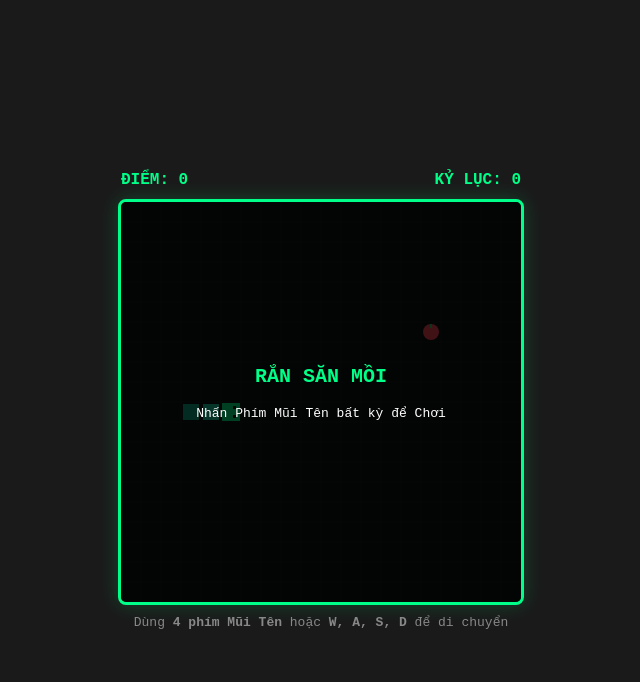
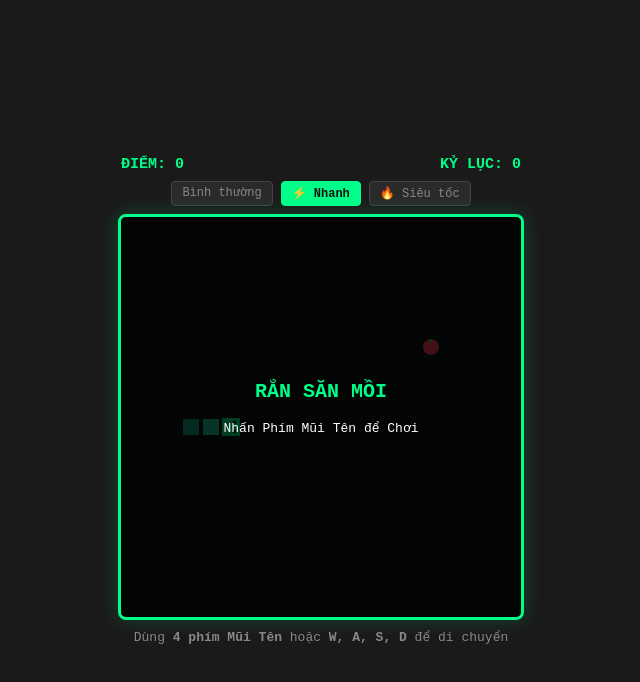
Before and after one commit to VoTrieuBao/dino-runner-game, a plain HTML site: page index.html in a window 1280 px wide. Shown: the whole page, without its empty margins (319-959 px from the left). Drawn offline with Linux system fonts and the light colour scheme.

Commit message:
Update index.html

```diff
--- a/index.html
+++ b/index.html
@@ -31,10 +31,31 @@
     max-width: 400px;
     display: flex;
     justify-content: space-between;
-    margin-bottom: 10px;
-    font-size: 16px;
+    margin-bottom: 8px;
+    font-size: 15px;
     font-weight: bold;
     color: #00ff88;
+  }
+  .speed-selector {
+    display: flex;
+    gap: 8px;
+    margin-bottom: 8px;
+  }
+  .speed-btn {
+    padding: 4px 10px;
+    background: #2a2a2a;
+    color: #888;
+    border: 1px solid #444;
+    border-radius: 4px;
+    font-family: inherit;
+    font-size: 12px;
+    cursor: pointer;
+  }
+  .speed-btn.active {
+    background: #00ff88;
+    color: #111;
+    font-weight: bold;
+    border-color: #00ff88;
   }
   canvas {
     background-color: #0f1410;
@@ -49,7 +70,6 @@
     font-size: 13px;
     color: #888;
   }
-  /* Phím điều hướng cho điện thoại */
   .d-pad {
     display: none;
     margin-top: 14px;
@@ -92,6 +112,13 @@
     <span id="hi-text">KỶ LỤC: 0</span>
   </div>
 
+  <!-- Bộ chọn tốc độ -->
+  <div class="speed-selector">
+    <button class="speed-btn" data-speed="100">Bình thường</button>
+    <button class="speed-btn active" data-speed="70">⚡ Nhanh</button>
+    <button class="speed-btn" data-speed="48">🔥 Siêu tốc</button>
+  </div>
+
   <canvas id="gameCanvas" width="400" height="400" tabindex="0"></canvas>
 
   <div class="hint-text">
@@ -111,13 +138,13 @@ const canvas = document.getElementById('gameCanvas');
 const ctx = canvas.getContext('2d');
 const scoreText = document.getElementById('score-text');
 const hiText = document.getElementById('hi-text');
+const speedBtns = document.querySelectorAll('.speed-btn');
 
-// Tự động nhận diện bàn phím ngay lập tức
 window.addEventListener('load', () => { window.focus(); document.body.focus(); });
 window.addEventListener('mouseenter', () => window.focus());
 document.addEventListener('click', () => window.focus());
 
-// Âm thanh 8-bit Web Audio
+// Audio
 const AudioContext = window.AudioContext || window.webkitAudioContext;
 let audioCtx = null;
 function initAudio() {
@@ -140,10 +167,11 @@ function playTone(freq, type, duration) {
   } catch (e) {}
 }
 
-// Cấu hình trò chơi
-const GRID_SIZE = 20; // 20x20 ô (mỗi ô 20px)
+const GRID_SIZE = 20;
 const CELL_COUNT = canvas.width / GRID_SIZE;
 
+let baseSpeed = 70; // Mặc định chế độ "Nhanh" (70ms mỗi ô)
+let currentSpeed = baseSpeed;
 let snake = [];
 let dir = { x: 1, y: 0 };
 let nextDir = { x: 1, y: 0 };
@@ -154,10 +182,21 @@ let score = 0;
 let highScore = localStorage.getItem('snake_hi') || 0;
 let isGameOver = false;
 let isStarted = false;
-let gameSpeed = 120; // ms mỗi frame bước đi
 let lastUpdateTime = 0;
 
 hiText.textContent = `KỶ LỤC: ${highScore}`;
+
+// Lựa chọn tốc độ
+speedBtns.forEach(btn => {
+  btn.addEventListener('click', (e) => {
+    speedBtns.forEach(b => b.classList.remove('active'));
+    btn.classList.add('active');
+    baseSpeed = parseInt(btn.dataset.speed);
+    currentSpeed = baseSpeed;
+    btn.blur();
+    window.focus();
+  });
+});
 
 function resetGame() {
   snake = [
@@ -168,7 +207,7 @@ function resetGame() {
   dir = { x: 1, y: 0 };
   nextDir = { x: 1, y: 0 };
   score = 0;
-  gameSpeed = 120;
+  currentSpeed = baseSpeed;
   isGameOver = false;
   isStarted = true;
   bonusFood = null;
@@ -186,7 +225,6 @@ function spawnFood() {
     valid = !snake.some(segment => segment.x === food.x && segment.y === food.y);
   }
 
-  // 25% cơ hội xuất hiện mồi vàng thưởng lớn
   if (!bonusFood && Math.random() < 0.25 && score > 30) {
     let bValid = false;
     let bPos;
@@ -198,18 +236,16 @@ function spawnFood() {
       bValid = !snake.some(s => s.x === bPos.x && s.y === bPos.y) && (bPos.x !== food.x || bPos.y !== food.y);
     }
     bonusFood = bPos;
-    bonusTimer = 45; // tồn tại trong 45 lượt đi
+    bonusTimer = 45;
   }
 }
 
-// Điều khiển phím
 function changeDirection(dx, dy) {
   initAudio();
   if (!isStarted || isGameOver) {
     resetGame();
     return;
   }
-  // Không cho phép quay đầu 180 độ
   if (dx !== -dir.x && dy !== -dir.y) {
     nextDir = { x: dx, y: dy };
   }
@@ -223,7 +259,6 @@ window.addEventListener('keydown', (e) => {
   else if (e.code === 'Space' && (!isStarted || isGameOver)) { e.preventDefault(); resetGame(); }
 }, { passive: false });
 
-// Nút bấm trên điện thoại
 document.getElementById('btn-up').addEventListener('pointerdown', (e) => { e.preventDefault(); changeDirection(0, -1); });
 document.getElementById('btn-down').addEventListener('pointerdown', (e) => { e.preventDefault(); changeDirection(0, 1); });
 document.getElementById('btn-left').addEventListener('pointerdown', (e) => { e.preventDefault(); changeDirection(-1, 0); });
@@ -239,13 +274,11 @@ function update() {
   dir = nextDir;
   const head = { x: snake[0].x + dir.x, y: snake[0].y + dir.y };
 
-  // Đâm vào tường
   if (head.x < 0 || head.x >= CELL_COUNT || head.y < 0 || head.y >= CELL_COUNT) {
     triggerGameOver();
     return;
   }
 
-  // Tự cắn vào thân
   if (snake.some(segment => segment.x === head.x && segment.y === head.y)) {
     triggerGameOver();
     return;
@@ -253,25 +286,22 @@ function update() {
 
   snake.unshift(head);
 
-  // Ăn mồi thường
   if (head.x === food.x && head.y === food.y) {
     score += 10;
     scoreText.textContent = `ĐIỂM: ${score}`;
     playTone(600, 'square', 0.08);
-    // Tăng tốc dần theo điểm
-    if (gameSpeed > 60) gameSpeed -= 1.5;
+    // Càng ăn càng tăng tốc độ tối đa xuống tới 35ms/bước
+    if (currentSpeed > 35) currentSpeed -= 1.2;
     spawnFood();
   } else if (bonusFood && head.x === bonusFood.x && head.y === bonusFood.y) {
-    // Ăn mồi vàng
     score += 35;
     scoreText.textContent = `ĐIỂM: ${score}`;
     playTone(900, 'square', 0.15);
     bonusFood = null;
   } else {
-    snake.pop(); // Di chuyển bình thường
+    snake.pop();
   }
 
-  // Giảm thời gian tồn tại của mồi vàng
   if (bonusFood) {
     bonusTimer--;
     if (bonusTimer <= 0) bonusFood = null;
@@ -291,7 +321,7 @@ function triggerGameOver() {
 function draw() {
   ctx.clearRect(0, 0, canvas.width, canvas.height);
 
-  // 1. Lưới nền mờ
+  // Lưới
   ctx.strokeStyle = '#141e17';
   ctx.lineWidth = 1;
   for (let i = 0; i <= canvas.width; i += GRID_SIZE) {
@@ -299,16 +329,15 @@ function draw() {
     ctx.beginPath(); ctx.moveTo(0, i); ctx.lineTo(canvas.width, i); ctx.stroke();
   }
 
-  // 2. Mồi thường (Quả đỏ tròn có cuống)
+  // Mồi đỏ
   ctx.fillStyle = '#ff4757';
   ctx.beginPath();
   ctx.arc(food.x * GRID_SIZE + 10, food.y * GRID_SIZE + 10, 8, 0, Math.PI * 2);
   ctx.fill();
-  // Cuống mồi
   ctx.fillStyle = '#2ed573';
   ctx.fillRect(food.x * GRID_SIZE + 9, food.y * GRID_SIZE + 2, 2, 4);
 
-  // 3. Mồi vàng đặc biệt (Nhấp nháy khi sắp hết giờ)
+  // Mồi vàng
   if (bonusFood) {
     if (bonusTimer > 15 || Math.floor(bonusTimer / 2) % 2 === 0) {
       ctx.fillStyle = '#ffa502';
@@ -322,36 +351,31 @@ function draw() {
     }
   }
 
-  // 4. Thân rắn
+  // Thân rắn
   snake.forEach((segment, idx) => {
     if (idx === 0) {
-      // Đầu rắn
       ctx.fillStyle = '#00ff88';
       ctx.fillRect(segment.x * GRID_SIZE + 1, segment.y * GRID_SIZE + 1, GRID_SIZE - 2, GRID_SIZE - 2);
-      // Mắt rắn
       ctx.fillStyle = '#111';
-      const eyeOffset = 4;
-      if (dir.x === 1) { // Sang phải
+      if (dir.x === 1) {
         ctx.fillRect(segment.x * GRID_SIZE + 12, segment.y * GRID_SIZE + 4, 3, 3);
         ctx.fillRect(segment.x * GRID_SIZE + 12, segment.y * GRID_SIZE + 13, 3, 3);
-      } else if (dir.x === -1) { // Sang trái
+      } else if (dir.x === -1) {
         ctx.fillRect(segment.x * GRID_SIZE + 5, segment.y * GRID_SIZE + 4, 3, 3);
         ctx.fillRect(segment.x * GRID_SIZE + 5, segment.y * GRID_SIZE + 13, 3, 3);
-      } else if (dir.y === -1) { // Lên trên
+      } else if (dir.y === -1) {
         ctx.fillRect(segment.x * GRID_SIZE + 4, segment.y * GRID_SIZE + 5, 3, 3);
         ctx.fillRect(segment.x * GRID_SIZE + 13, segment.y * GRID_SIZE + 5, 3, 3);
-      } else { // Xuống dưới
+      } else {
         ctx.fillRect(segment.x * GRID_SIZE + 4, segment.y * GRID_SIZE + 12, 3, 3);
         ctx.fillRect(segment.x * GRID_SIZE + 13, segment.y * GRID_SIZE + 12, 3, 3);
       }
     } else {
-      // Các đốt thân
       ctx.fillStyle = idx % 2 === 0 ? '#10ac84' : '#1dd1a1';
       ctx.fillRect(segment.x * GRID_SIZE + 2, segment.y * GRID_SIZE + 2, GRID_SIZE - 4, GRID_SIZE - 4);
     }
   });
 
-  // 5. Màn hình Bắt đầu / Thua cuộc
   if (!isStarted) {
     ctx.fillStyle = 'rgba(0, 0, 0, 0.75)';
     ctx.fillRect(0, 0, canvas.width, canvas.height);
@@ -361,7 +385,7 @@ function draw() {
     ctx.fillText('RẮN SĂN MỒI', canvas.width / 2, canvas.height / 2 - 20);
     ctx.font = '13px "Courier New", Courier, monospace';
     ctx.fillStyle = '#fff';
-    ctx.fillText('Nhấn Phím Mũi Tên bất kỳ để Chơi', canvas.width / 2, canvas.height / 2 + 15);
+    ctx.fillText('Nhấn Phím Mũi Tên để Chơi', canvas.width / 2, canvas.height / 2 + 15);
   } else if (isGameOver) {
     ctx.fillStyle = 'rgba(0, 0, 0, 0.8)';
     ctx.fillRect(0, 0, canvas.width, canvas.height);
@@ -378,7 +402,7 @@ function draw() {
 }
 
 function gameLoop(currentTime) {
-  if (currentTime - lastUpdateTime >= gameSpeed) {
+  if (currentTime - lastUpdateTime >= currentSpeed) {
     update();
     lastUpdateTime = currentTime;
   }
@@ -386,9 +410,8 @@ function gameLoop(currentTime) {
   requestAnimationFrame(gameLoop);
 }
 
-// Khởi tạo trạng thái ban đầu
 resetGame();
-isStarted = false; // Chờ người chơi bấm phím mới chạy
+isStarted = false;
 requestAnimationFrame(gameLoop);
 </script>
 </body>
```
